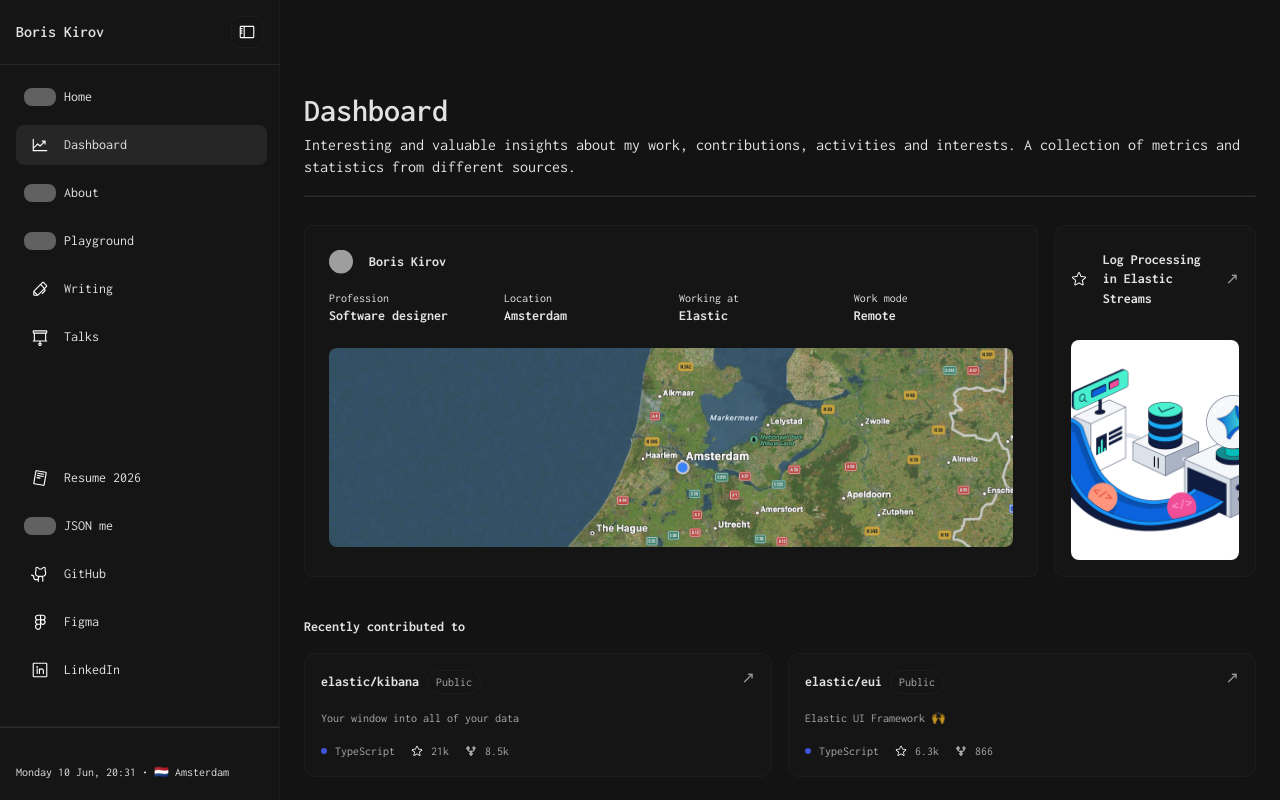
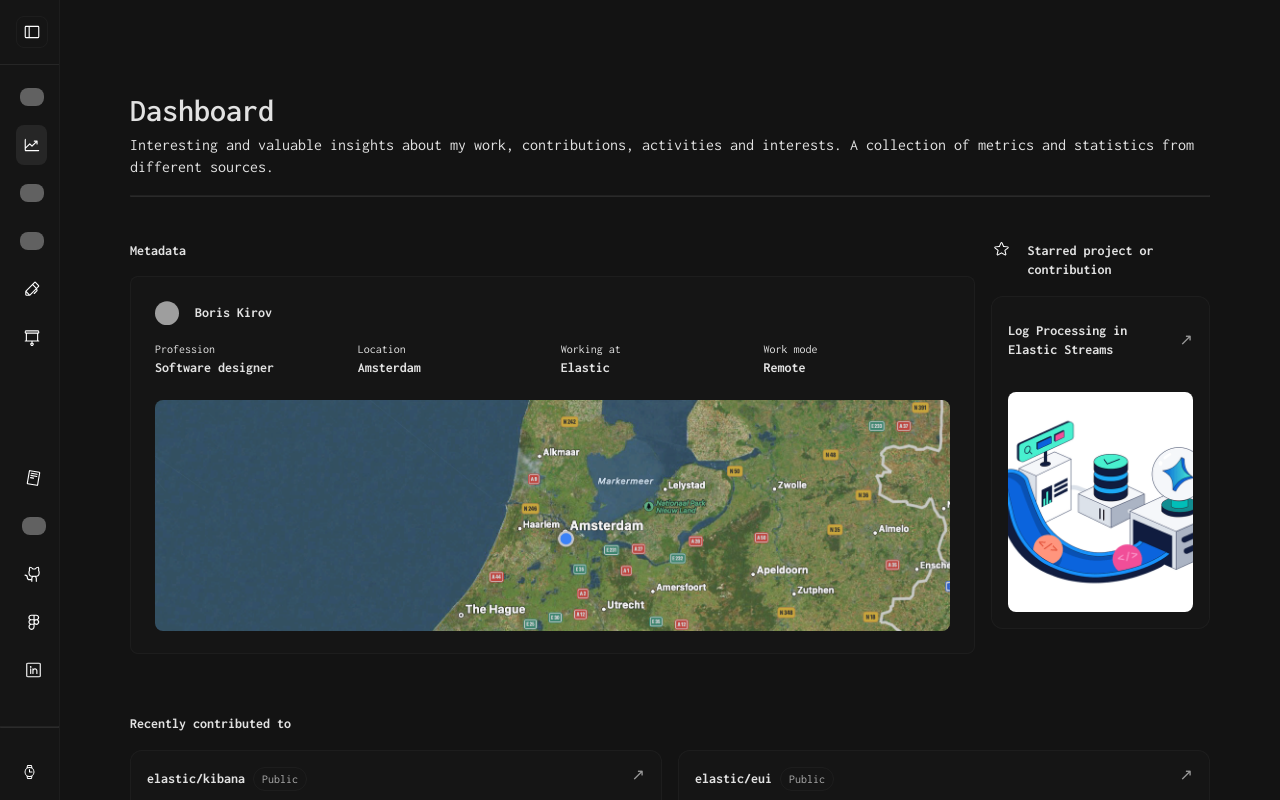
Before and after one commit to boriskirov/boris-kirov-portfolio, a Next.js app: page /dashboard in a window 1280 px wide. Shown: the top 800 px of the page. Built offline with nearby package versions, Linux system fonts and the light colour scheme; no server answers; grey boxes are pictures that could not be loaded; a web font is replaced by a local one.

Commit message:
Defaut sidebar fix and card fixes

```diff
--- a/components/SideNavCollapsible.js
+++ b/components/SideNavCollapsible.js
@@ -14,7 +14,7 @@ const SECONDARY_PREFIXES = ["/posts", "/cases", "/codes"];
 export default function SideNavCollapsible() {
   const router = useRouter();
   const pathname = router.asPath || "/";
-  const [isCollapsed, setIsCollapsed] = useState(false);
+  const [isCollapsed, setIsCollapsed] = useState(true);
 
   // 1) Which primary is active?
   const activePrimary = useMemo(() => {
--- a/pages/dashboard.js
+++ b/pages/dashboard.js
@@ -35,7 +35,23 @@ const Dashboard = ({ githubActivity, recentRepositories }) => (
         </p>
         <hr />
         <div className="flex">
+          <div className="metric borderless">
+            <div className="metric-header">
+              <h6>Metadata</h6>
+            </div>
             <Boris />
+          </div>
+          <div className="metric borderless">
+            <div className="metric-header flex">
+              <Image
+                src="/star.svg"
+                className="metric-logo"
+                width={16}
+                height={16}
+                alt="Star"
+              />
+              <h6>Starred project or contribution</h6>
+            </div>
             <a
               href={HighlightsData[0].url}
               target="_blank"
@@ -44,13 +60,6 @@ const Dashboard = ({ githubActivity, recentRepositories }) => (
             >
               <div className="flex flex-center metric-header">
                 {" "}
-              <Image
-                src="/star.svg"
-                className="metric-logo"
-                width={16}
-                height={16}
-                alt="GitHub"
-              />
                 <h6>{HighlightsData[0].title}</h6>
                 <span className="recent-repo-card-external" aria-hidden="true">
                   ↗
@@ -65,6 +74,7 @@ const Dashboard = ({ githubActivity, recentRepositories }) => (
                 height={220}
               />
             </a>
+          </div>
         </div>
         <div className="metric borderless">
           <div className="metric-header">
--- a/styles/styles.css
+++ b/styles/styles.css
@@ -1028,8 +1028,8 @@ a.recent-repo-card:active {
 }
 
 .timeline-icon {
-  width: 32px;
-  height: 32px;
+  width: 24px;
+  height: 24px;
   background: var(--card-color-bg);
   border-radius: var(--border-radius-circle);
   border: 1px solid var(--text-color-muted);
```
Lines whose indentation alone changed are shown as unchanged.
